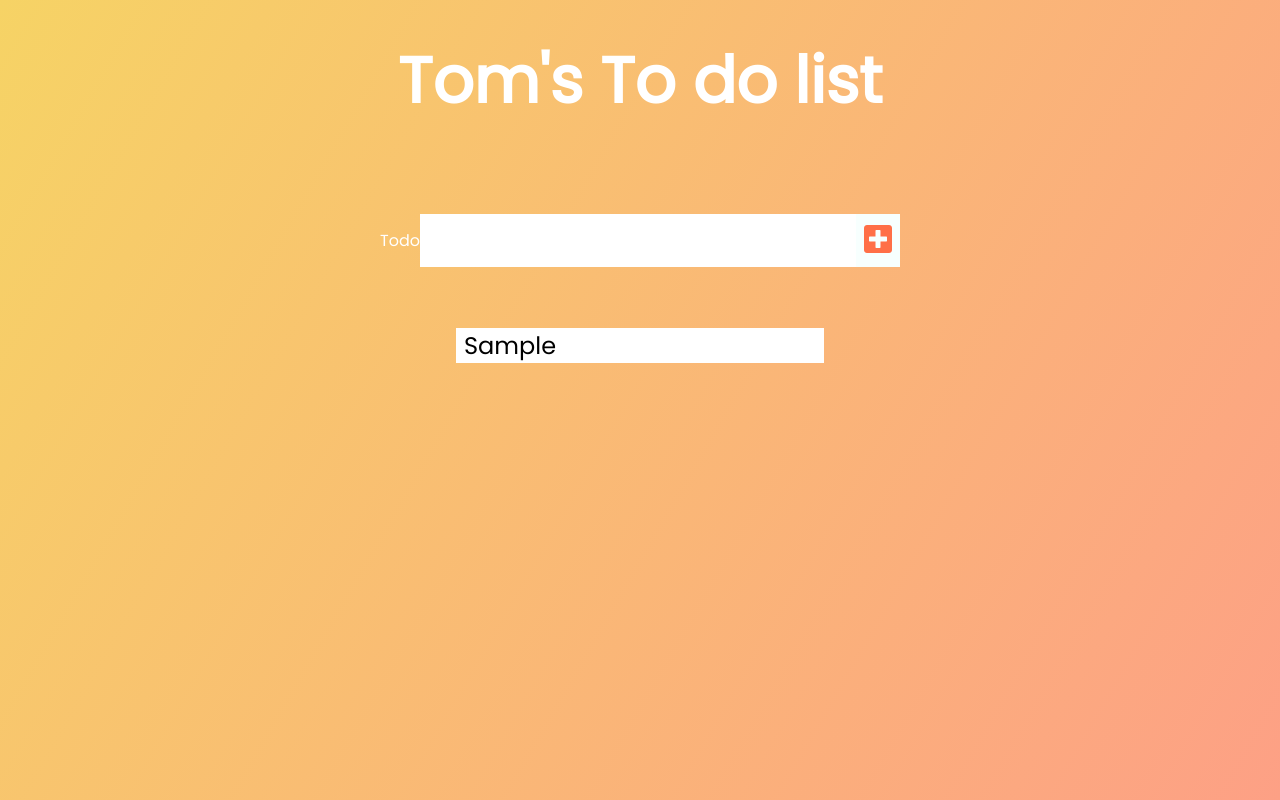
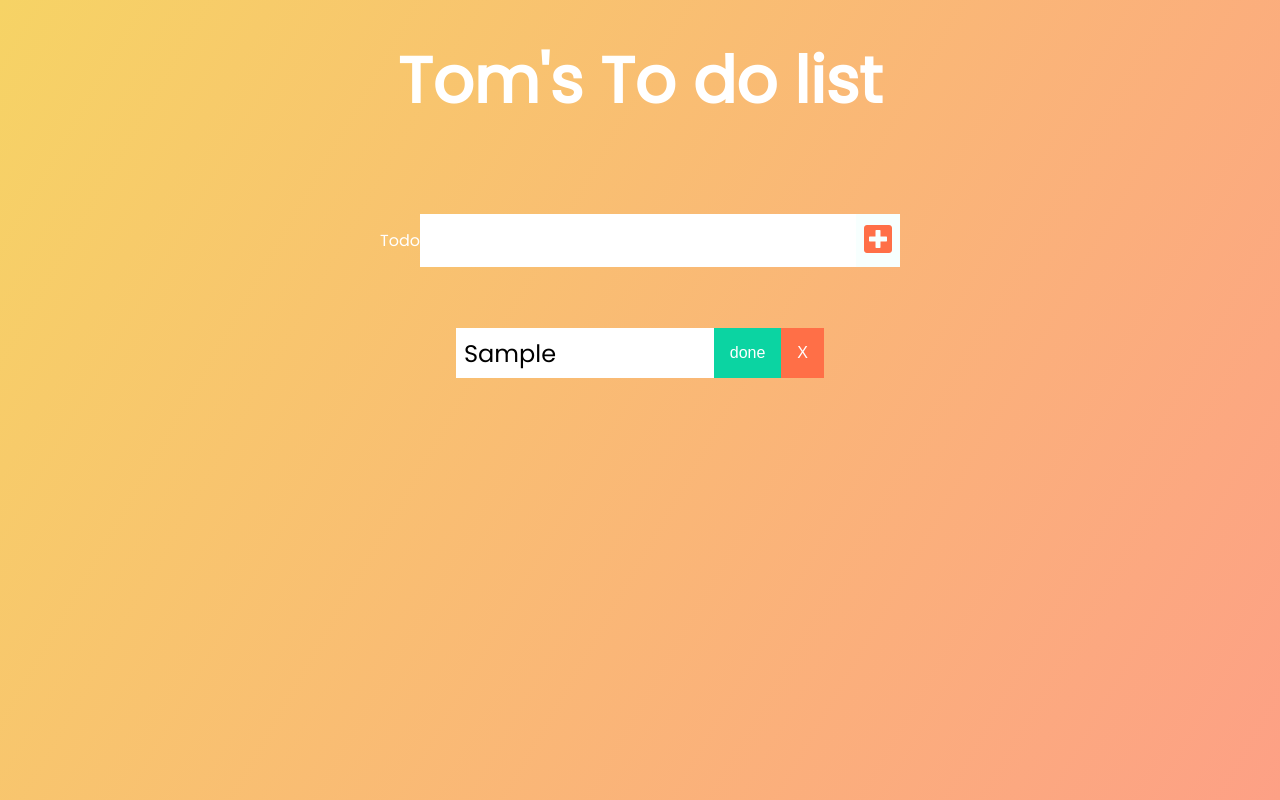
Before and after one commit to Crowy92/To-do-list-react-codealong, a React (Create React App) app: page / in a window 1280 px wide. Both pictures are taken after typing "Sample" into the empty fields and a click on the button 877 px from the left and 240 px from the top of the page. Built offline with nearby package versions, Linux system fonts and the light colour scheme.

Commit message:
added in buttons

```diff
--- a/src/App.js
+++ b/src/App.js
@@ -20,6 +20,7 @@ function App() {
       />
       <TodoList
         todos={todos}
+        setTodos={setTodos}
       />
     </div>
   );
--- a/src/components/TodoItem/index.js
+++ b/src/components/TodoItem/index.js
@@ -1,10 +1,28 @@
 import React from 'react'
 
-export default function TodoItem({todo}) {
+export default function TodoItem({todo, setTodos, todos}) {
+
+  function handleComplete () {
+    setTodos(todos.map((el) => {
+      if (todo.id === el.id) {
+        return {
+          ...el, completed: !todo.completed
+        }
+      }
+      return el
+    }))
+  }
+  function handleDelete () {
+    console.log("delete");
+    setTodos(todos.filter((el) =>
+      todo.id !== el.id ))
+  }
   console.log(todo);
   return (
     <div className="todo">
-      <li key={todo.id} className="todo-item">{todo.text}</li>
+      <li className={`todo-item ${todo.completed ? 'completed' : ''}`}>{todo.text}</li>
+      <button onClick={handleComplete} className="complete-btn">done</button>
+      <button onClick={handleDelete} className="trash-btn">X</button>
     </div>
   )
 }
--- a/src/components/TodoList/index.js
+++ b/src/components/TodoList/index.js
@@ -1,12 +1,12 @@
 import React from 'react'
 import TodoItem from '../TodoItem'
 
-export default function TodoList({todos}) {
+export default function TodoList({todos, setTodos}) {
   return (
     <div className='todo-container'>
         <ul className='todo-list'>
             {todos.map(todo =>
-                (<TodoItem todo={todo}/>
+                (<TodoItem todo={todo} setTodos={setTodos} todos={todos}/>
             ))}
         </ul>
     </div>
```
